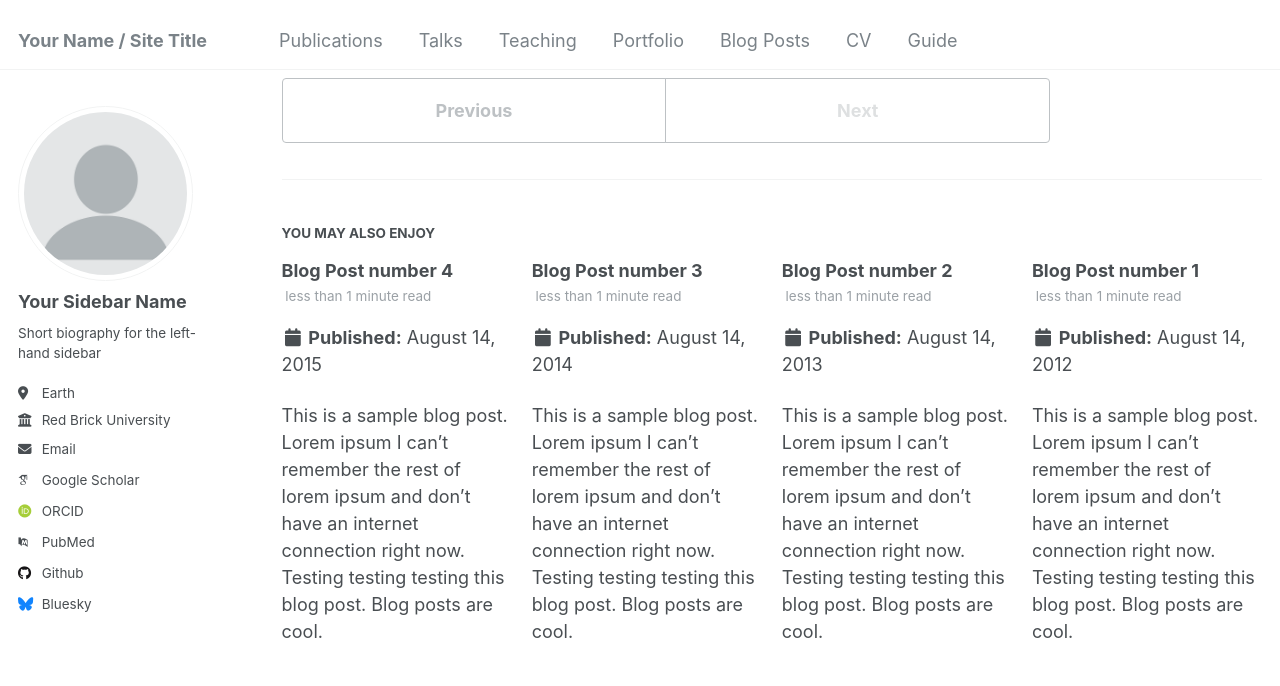
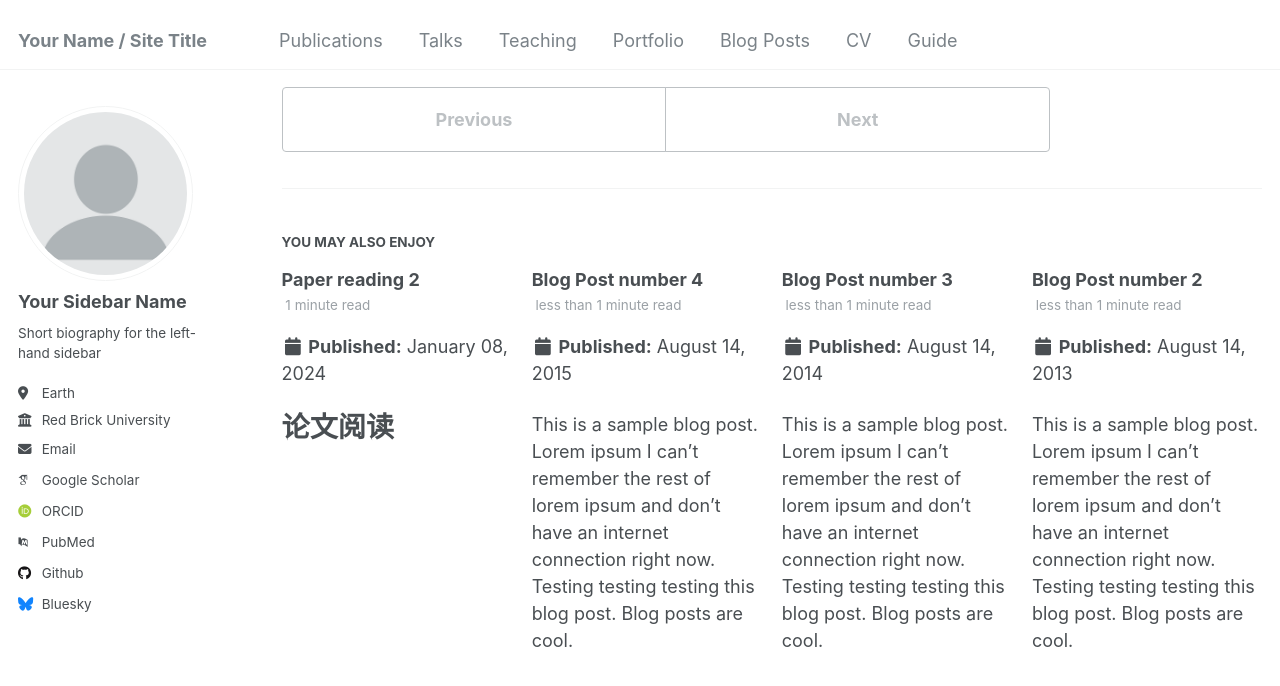
Before and after one commit to taltalw/taltalw.github.io, a Jekyll site: the page built from _posts/2024-01-02-blog-post-1.md, in a window 1280 px wide and 900 px high, scrolled down 6119 px. Shown: the top 686 px of the window. Built offline with Jekyll 4.4.1, drawn with Linux system fonts in a browser that asks for light colours; some web fonts are replaced; part of the change alters nothing that is shown.

Commit message:
feat: :art: post a blog

```diff
--- a/_posts/2024-01-02-blog-post-1.md
+++ b/_posts/2024-01-02-blog-post-1.md
@@ -27,6 +27,7 @@ tags:
   - macro-learning: 用于生成计划，reflection指导计划的不断优化。
   - micro-learning: 用于产生计划所导致的行为，用强化学习的ACTOR-CRITIC框架，通过计算reward指导行为的不断优化。
 ![img.png](../../../../images/BiLLP/img.png)
+
 ### CoGenesis: A Framework Collaborating Large and Small Language Models for Secure Context-Aware Instruction Following
 
 - motivation: 用户的隐私保护和模型的表现难以平衡，如何保护用户隐私又有效地执行指令？
--- /dev/null
+++ b/_posts/2024-01-08-blog-post-2.md
@@ -0,0 +1,32 @@
+---
+title: 'Paper reading 2'
+date: 2024-01-08
+permalink: /posts/2024/01/blog-post-2/
+tags:
+  - cool posts
+  - category1
+  - category2
+---
+
+# 论文阅读
+
+### Mutual enhancement of large and small language models with cross-silo knowledge transfer
+
+- motivation:
+  - The training of LLM is computationally, memory-intensive and unsafe. Federated parameter-efficient fine-tuning approaches can protect user privacy but require significant resources[1,2,3]. Training LLMs in a split way decreases the computational requirements but may cause privacy compromisation[4].
+  - The inference of LLM faces costs increasement and response delays with the number of users increase. Besides, the exposure of user information is dangerous.
+  - Thus method is in urgent need to achieve effective collaborative training between heterogeneous SLMs and the LLM without shared data.
+
+- Novelty: enhance LLM through the feedback of the locally-trained SLM. Further enhance SLM through the synthetic data from LLM. The performance of SLM, natural language understanding performance of LLMs, and natural language generation performance of LLMs are improved.
+
+![img.png](../../../../images/CrossLM/image.png)
+
+- Reflection: The optimization of LLM still depends on the Loss function, which means needs to access the whole model on the cloud. What if the LLM is non-public?
+
+[1] Reduce communication costs and preserve privacy: Prompt tuning method in federated learning.
+
+[2] When federated learning meets pre-trained language models’ parameter-efficient tuning methods.
+
+[3] SLoRA: Federated parameter efficient fine-tuning of language models.
+
+[12] When federated learning meets pre-training.
```
Also changed, not shown: images/CrossLM/image.png (added).
